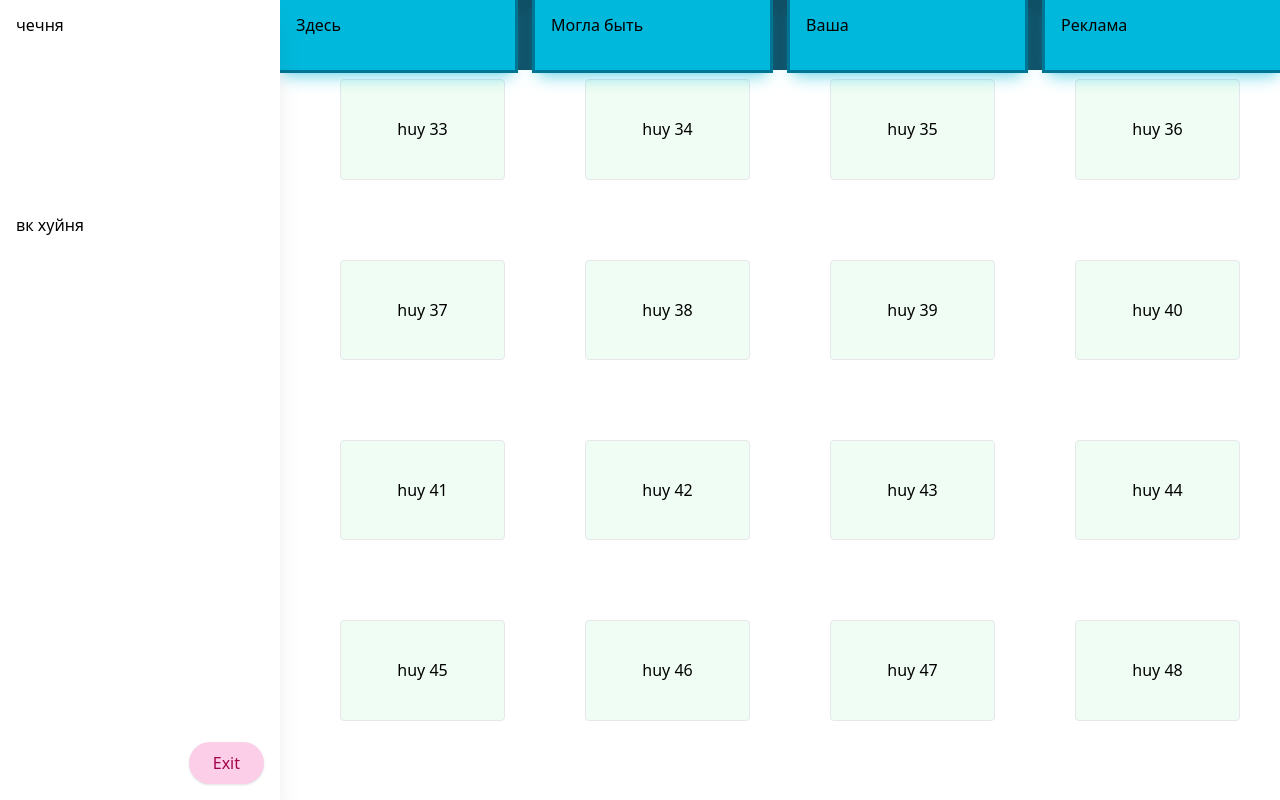
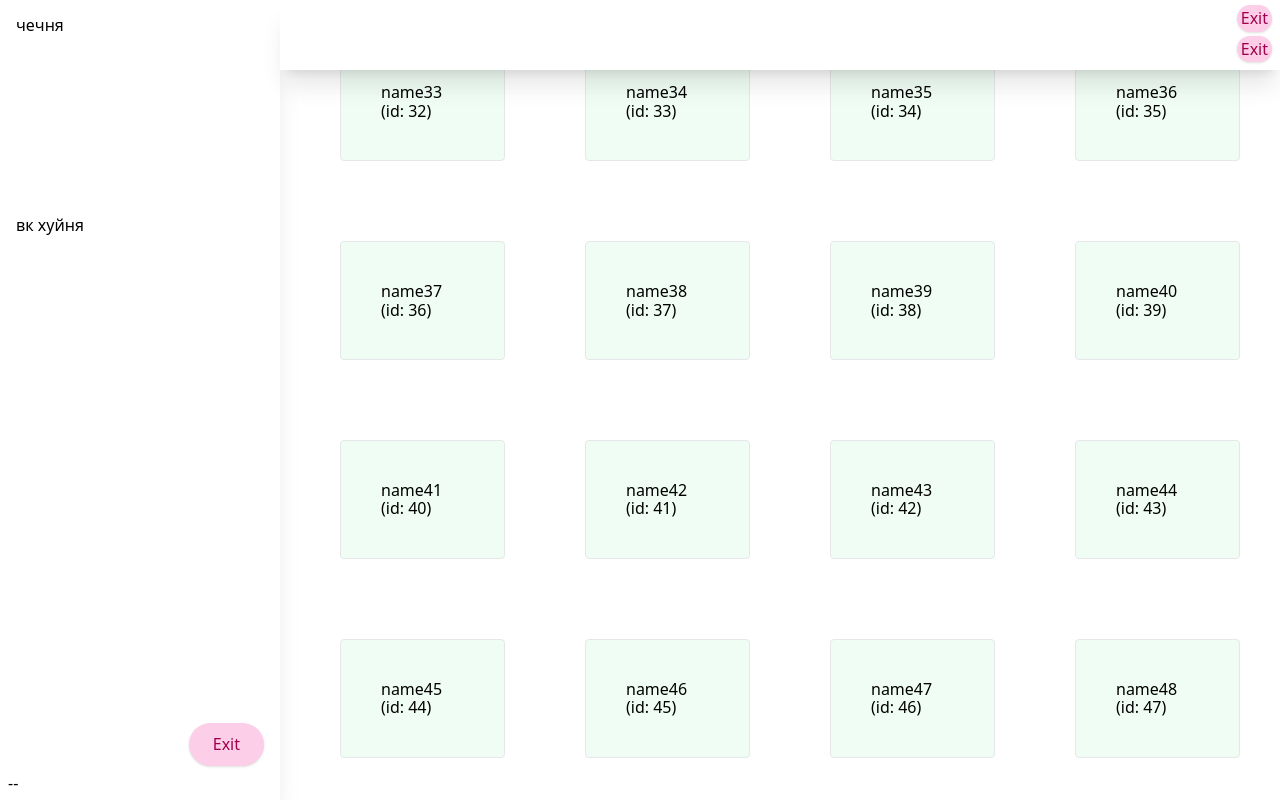
Before and after one commit to assasin0076/newbie_practice, a Vue app: page /home in a window 1280 px wide. Shown: the top 800 px of the page. Built offline with nearby package versions, Linux system fonts and the light colour scheme.

Commit message:
feat: добавил на верхнюю панель две кнопки

```diff
--- /dev/null
+++ b/src/components/Header.vue
@@ -0,0 +1,22 @@
+<script setup lang="ts">
+import TasksManager from "TasksManager.vue";
+
+</script>
+
+<template>
+  <!-- Верхняя панель -->
+  <div class="fixed top-0 left-0 right-0 h-[70px] w-[calc(100%-280px)] translate-x-[280px] z-[50] p-2 shadow-xl bg-white flex justify-end items-end">
+    <div class="flex flex-col gap-1">
+      <button class="px-1 py-1 bg-pink-200 text-pink-800 font-medium rounded-full shadow-sm hover:bg-pink-300 focus:outline-none focus:ring-2 focus:ring-pink-400 focus:ring-opacity-50 transition duration-300 ease-in-out" @click="goHome">
+        Exit
+      </button>
+      <button class="px-1 py-1 bg-pink-200 text-pink-800 font-medium rounded-full shadow-sm hover:bg-pink-300 focus:outline-none focus:ring-2 focus:ring-pink-400 focus:ring-opacity-50 transition duration-300 ease-in-out" @click="goHome">
+        Exit
+      </button>
+    </div>
+  </div>--
+</template>
+
+<style scoped lang="scss">
+
+</style>
--- a/src/views/HomeView.vue
+++ b/src/views/HomeView.vue
@@ -1,11 +1,21 @@
 <script setup lang="ts">
+import { ref } from 'vue'
 import { useRouter } from 'vue-router'
+import Header from '@/components/Header.vue'
+
+// Создаём массив объектов: { id: 0, name: 'name1' }, { id: 1, name: 'name2' }, ...
+const items = ref(
+  Array.from({ length: 80 }, (_, i) => ({
+    id: i,
+    name: `name${i + 1}`
+  }))
+)
 
 const router = useRouter()
 const goHome = () => {
-    router.push({
-      name: 'auth'
-    })
+  router.push({
+    name: 'auth'
+  })
 }
 </script>
 
@@ -19,25 +29,15 @@ const goHome = () => {
       вк хуйня
     </div>
     <div class="h-[200px] p-2 flex justify-end items-end">
-      <button class="px-6 py-3 bg-pink-200 text-pink-800 font-medium rounded-full shadow-sm hover:bg-pink-300 focus:outline-none focus:ring-2 focus:ring-pink-400 focus:ring-opacity-50 transition duration-300 ease-in-out" @click="goHome">
+      <button
+        class="px-6 py-3 bg-pink-200 text-pink-800 font-medium rounded-full shadow-sm hover:bg-pink-300 focus:outline-none focus:ring-2 focus:ring-pink-400 focus:ring-opacity-50 transition duration-300 ease-in-out"
+        @click="goHome"
+      >
         Exit
       </button>
     </div>
-  </div>
-
-  <!-- Верхняя панель -->
-  <div class="fixed top-0 left-0 right-0 h-[70px] w-[calc(100%-280px)] translate-x-[280px] bg-cyan-900 grid grid-cols-4 gap-5 z-[50]">
-    <div class="p-4 items-center justify-center bg-cyan-500 shadow-lg shadow-cyan-500/50 ring-3 ring-cyan-700">
-      Здесь
-    </div>
-    <div class="p-4 items-center justify-center bg-cyan-500 shadow-lg shadow-cyan-500/50 ring-3 ring-cyan-700">
-      Могла быть
-    </div>
-    <div class="p-4 items-center justify-center bg-cyan-500 shadow-lg shadow-cyan-500/50 ring-3 ring-cyan-700">
-      Ваша
-    </div>
-    <div class="p-4 items-center justify-center bg-cyan-500 shadow-lg shadow-cyan-500/50 ring-3 ring-cyan-700">
-      Реклама
+    <div>
+      <Header />
     </div>
   </div>
 
@@ -45,7 +45,13 @@ const goHome = () => {
   <div class="pl-[300px] flex h-screen">
     <div class="w-full p-10 flex items-center justify-center">
       <div class="w-full grid grid-cols-4 gap-20">
-        <div v-for="i in 80" :key="i" class="w-full h-full bg-green-50 rounded border border-gray-200 flex p-10 items-center justify-center">huy {{i}}</div>
+        <div
+          v-for="item in items"
+          :key="item.id"
+          class="w-full h-full bg-green-50 rounded border border-gray-200 flex p-10 items-center justify-center"
+        >
+          {{ item.name }} (id: {{ item.id }})
+        </div>
       </div>
     </div>
   </div>
```
